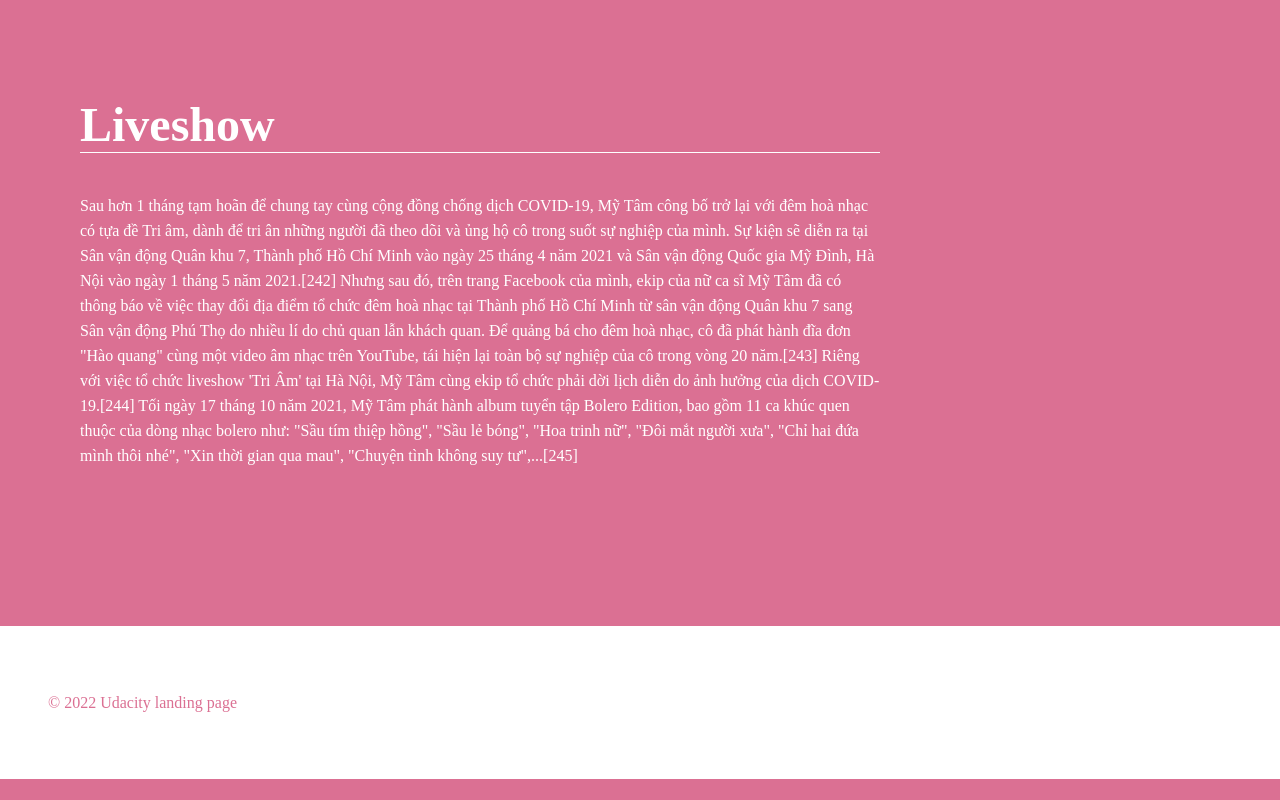
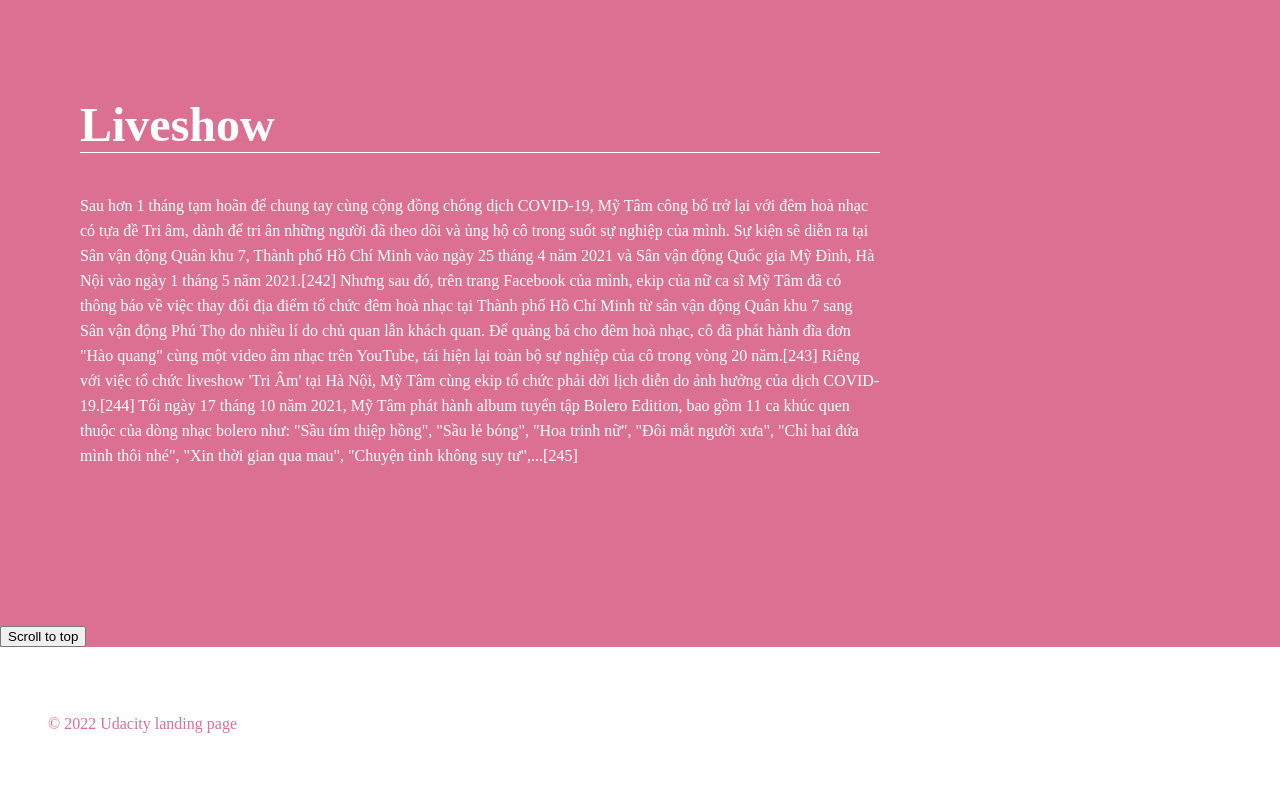
Before and after one commit to ngoctuanbk/udacity-landing-page, a plain HTML site: page index.html in a window 1280 px wide. Shown: the part 1794-2594 px from the top of the page. Before the commit the page ends 2573 px from the top, so only its background shows below. Drawn offline with Linux system fonts and the light colour scheme.

Commit message:
add button

```diff
--- a/index.html
+++ b/index.html
@@ -47,6 +47,7 @@
         </div>
         </section>
     </main>
+    <button  id="button-top" title="Go to top">Scroll to top</button>
 
     <footer class="page-footer">
         <p class="footer-content">© 2022 Udacity landing page</p>
```
